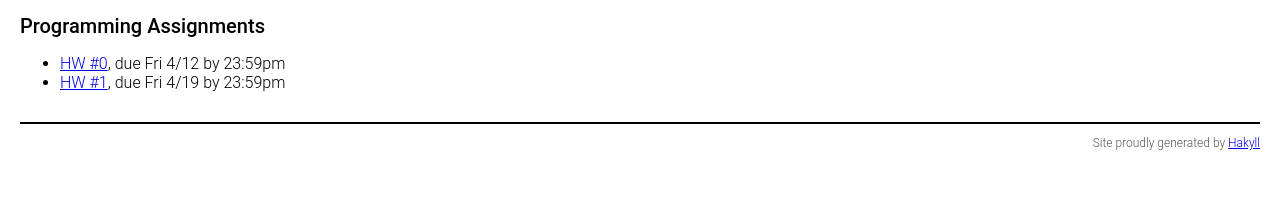
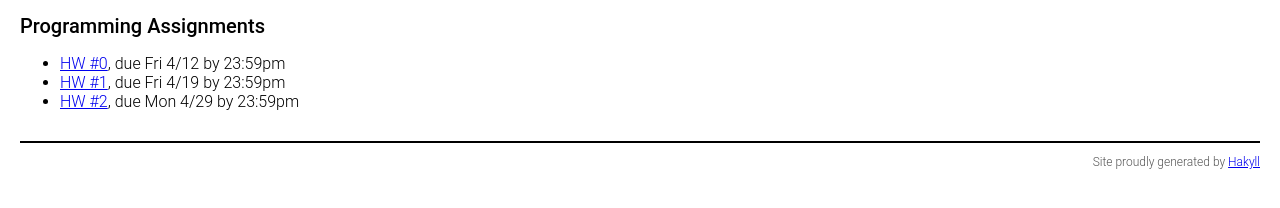
Before and after one commit to ucsd-cse131-sp19/web, a plain HTML site: page docs/assignments.html in a window 1280 px wide. Shown: the part 170-378 px from the top of the page. Drawn offline with Linux system fonts and the light colour scheme.

Commit message:
update page

```diff
--- a/docs/assignments.html
+++ b/docs/assignments.html
@@ -30,6 +30,7 @@
 <ul>
 <li><a href="https://github.com/ucsd-cse131-sp19/pa0">HW #0</a>, due Fri 4/12 by 23:59pm</li>
 <li><a href="https://github.com/ucsd-cse131-sp19/01-adder">HW #1</a>, due Fri 4/19 by 23:59pm</li>
+<li><a href="https://github.com/ucsd-cse131-sp19/02-boa">HW #2</a>, due Mon 4/29 by 23:59pm</li>
 </ul>
         </div>
         <div id="footer">
```
Also changed, not shown: 1 other file.
